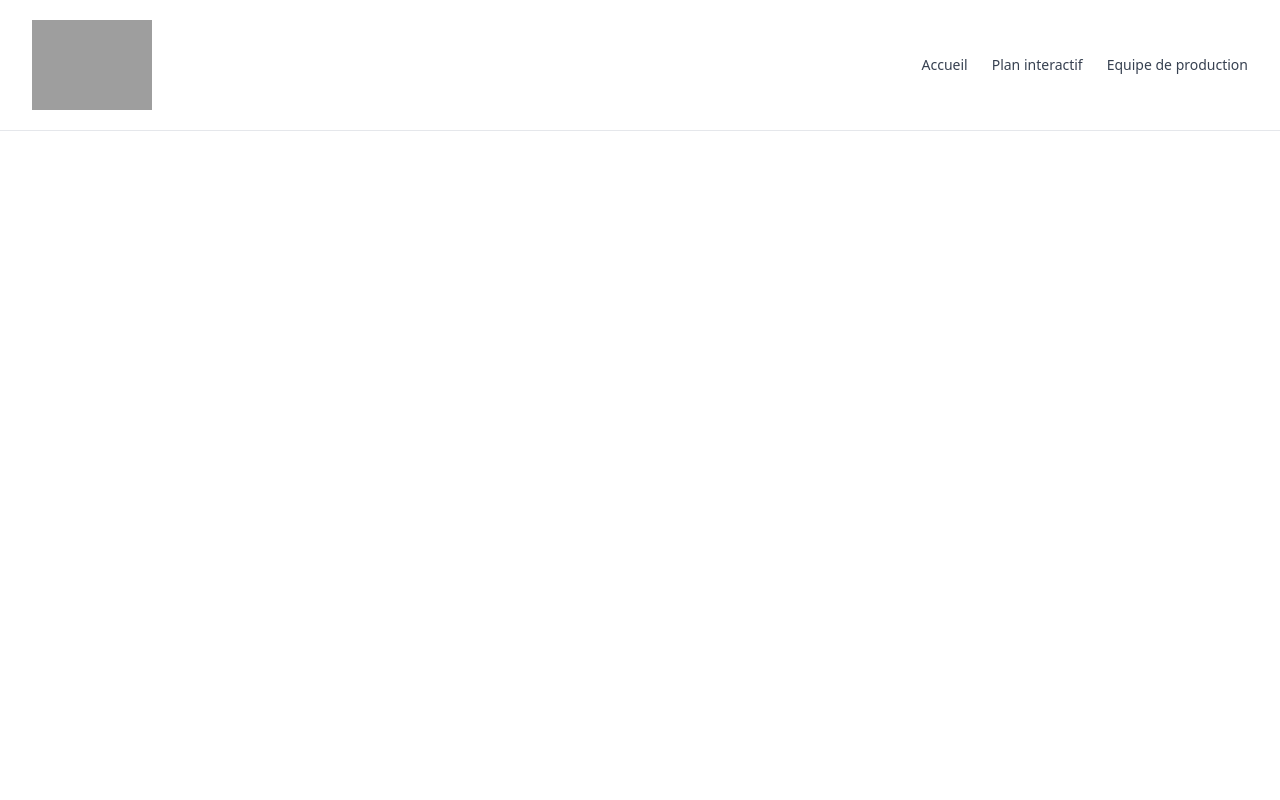
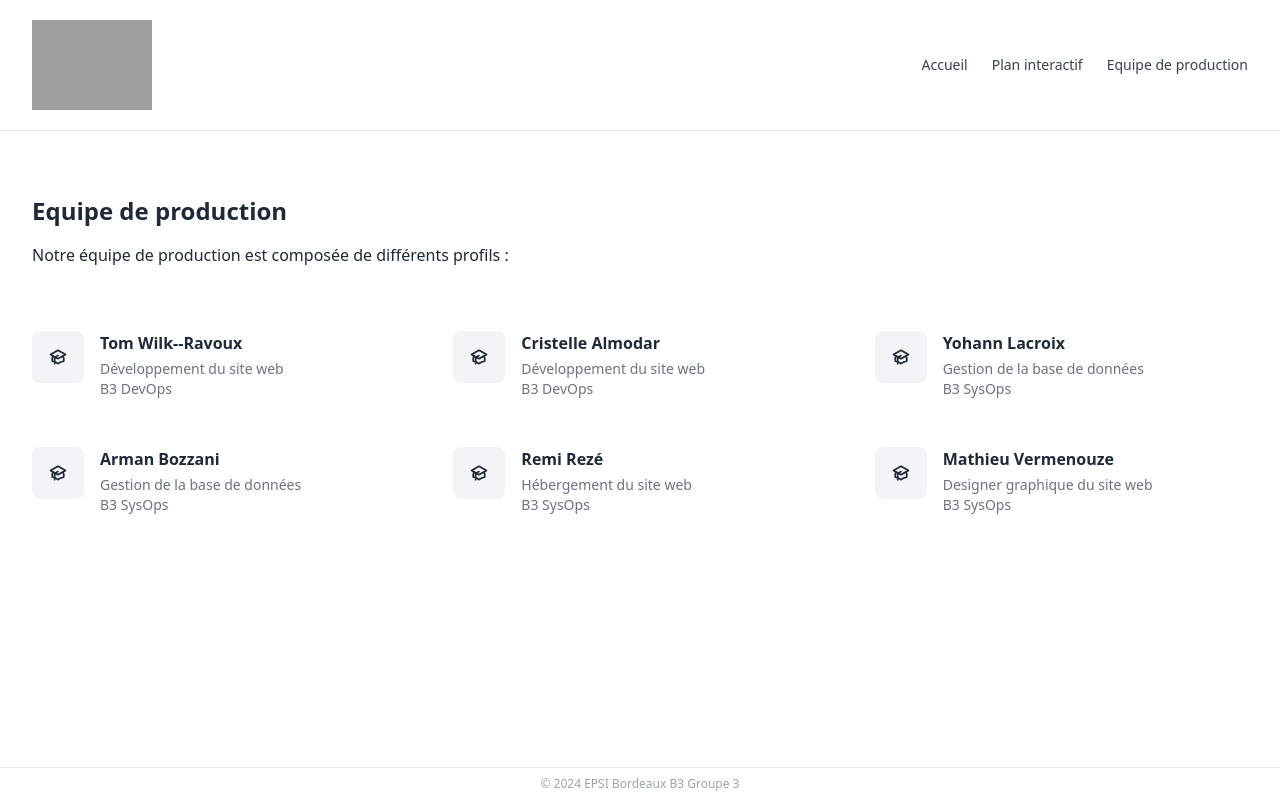
Before and after one commit to brikodepo/Workshop-B3, a React (Create React App) app in the folder workshop_bachelor/: page /team in a window 1280 px wide. Built offline with nearby package versions, Linux system fonts and the light colour scheme; grey boxes are pictures that could not be loaded.

Commit message:
add footer + team page, and update sidebar and homepage

```diff
--- /dev/null
+++ b/workshop_bachelor/src/components/footer.jsx
@@ -0,0 +1,11 @@
+const Footer = () => {
+    return (
+      <footer className="fixed bottom-0 left-0 w-full bg-white border-t">
+        <div className="text-xs text-gray-400 text-center py-2">
+          <p className="">© 2024 EPSI Bordeaux B3 Groupe 3</p>
+        </div>
+      </footer>
+    );
+  };
+
+  export default Footer;
--- a/workshop_bachelor/src/components/homepage.jsx
+++ b/workshop_bachelor/src/components/homepage.jsx
@@ -1,3 +1,4 @@
+import Footer from "./footer";
 import Navbar from "./navbar";
 import SideBar from "./sidebar";
 import BuildMap from "./map";
@@ -7,16 +8,17 @@
   return (
     <div>
       <Navbar />
-      <section className="h-screen">
-        <div className="flex h-full">
+      <section className="h-auto">
+        <div className="flex h-auto">
           <div className ="flex-grow leaflet-container">
             <BuildMap />
           </div>
-          <div className="w-64 ">
+          <div className="w-32 sm:w-64">
             <SideBar />
           </div>
         </div>
       </section>
+      <Footer />
     </div>
   );
 };
--- a/workshop_bachelor/src/components/sidebar.jsx
+++ b/workshop_bachelor/src/components/sidebar.jsx
@@ -152,15 +152,15 @@
 
   return (
     <>
-      <nav className="right-0 w-auto h-full border-l bg-white space-y-8 sm:w-80 bg-grey-100">
+      <nav className="right-0 w-full h-full border-l bg-white space-y-8 bg-grey-100">
         <div class="flex flex-col h-full">
           <div className="flex-1 flex flex-col h-full overflow-auto">
-            <ul className="px-4 text-sm font-medium flex-1">
+            <ul className="px-4 text-sm font-medium flex-1 mt-8">
               {navigation.map((item, idx) => (
                 <li key={idx}>
                   <a
                     href={item.href}
-                    className="flex items-center gap-x-2 text-gray-600 p-2 rounded-lg hover:bg-gray-50 active:bg-gray-100 duration-150"
+                    className="flex items-center gap-x-2 text-gray-800 p-2 rounded-lg hover:bg-gray-50 active:bg-gray-100 duration-150"
                   >
                     <div className="text-gray-500">{item.icon}</div>
                     {item.name}
@@ -174,7 +174,7 @@
                   <li key={idx}>
                     <a
                       href={item.href}
-                      className="flex items-center gap-x-2 text-gray-600 p-2 rounded-lg hover:bg-gray-50 active:bg-gray-100 duration-150"
+                      className="flex items-center gap-x-2 text-gray-800 p-2 rounded-lg hover:bg-gray-50 active:bg-gray-100 duration-150"
                     >
                       <div className="text-gray-500">{item.icon}</div>
                       {item.name}
--- a/workshop_bachelor/src/components/team.jsx
+++ b/workshop_bachelor/src/components/team.jsx
@@ -1,9 +1,215 @@
+import Footer from "./footer";
 import Navbar from "./navbar";
 
 const Team = () => {
+  return (
+    <>
+      <div>
+        <Navbar />
+        <section className="text-gray-800">
+          <div className="max-w-screen-xl px-4 py-8 sm:px-6 sm:py-12 lg:px-8 lg:py-16">
+            <div className="max-w-xl">
+              <h2 className="text-xl font-bold sm:text-2xl">
+                Equipe de production
+              </h2>
 
-  return (
-    <Navbar />
+              <p className="mt-4 text-gray-800">
+                Notre équipe de production est composée de différents profils :
+              </p>
+            </div>
+
+            <div className="mt-8 grid grid-cols-1 gap-8 md:mt-16 md:grid-cols-2 md:gap-12 lg:grid-cols-3">
+              <div className="flex items-start gap-4">
+                <span className="shrink-0 rounded-lg bg-gray-100 p-4">
+                  <svg
+                    className="size-5"
+                    fill="none"
+                    stroke="currentColor"
+                    viewBox="0 0 24 24"
+                    xmlns="http://www.w3.org/2000/svg"
+                  >
+                    <path d="M12 14l9-5-9-5-9 5 9 5z"></path>
+                    <path d="M12 14l6.16-3.422a12.083 12.083 0 01.665 6.479A11.952 11.952 0 0012 20.055a11.952 11.952 0 00-6.824-2.998 12.078 12.078 0 01.665-6.479L12 14z"></path>
+                    <path
+                      strokeLinecap="round"
+                      strokeLinejoin="round"
+                      strokeWidth="2"
+                      d="M12 14l9-5-9-5-9 5 9 5zm0 0l6.16-3.422a12.083 12.083 0 01.665 6.479A11.952 11.952 0 0012 20.055a11.952 11.952 0 00-6.824-2.998 12.078 12.078 0 01.665-6.479L12 14zm-4 6v-7.5l4-2.222"
+                    ></path>
+                  </svg>
+                </span>
+
+                <div>
+                  <h2 className="text-md font-bold">Tom Wilk--Ravoux</h2>
+
+                  <p className="mt-1 text-sm text-gray-500">
+                    Développement du site web
+                    <br />
+                    B3 DevOps
+                  </p>
+                </div>
+              </div>
+
+              <div className="flex items-start gap-4">
+                <span className="shrink-0 rounded-lg bg-gray-100 p-4">
+                  <svg
+                    className="size-5"
+                    fill="none"
+                    stroke="currentColor"
+                    viewBox="0 0 24 24"
+                    xmlns="http://www.w3.org/2000/svg"
+                  >
+                    <path d="M12 14l9-5-9-5-9 5 9 5z"></path>
+                    <path d="M12 14l6.16-3.422a12.083 12.083 0 01.665 6.479A11.952 11.952 0 0012 20.055a11.952 11.952 0 00-6.824-2.998 12.078 12.078 0 01.665-6.479L12 14z"></path>
+                    <path
+                      strokeLinecap="round"
+                      strokeLinejoin="round"
+                      strokeWidth="2"
+                      d="M12 14l9-5-9-5-9 5 9 5zm0 0l6.16-3.422a12.083 12.083 0 01.665 6.479A11.952 11.952 0 0012 20.055a11.952 11.952 0 00-6.824-2.998 12.078 12.078 0 01.665-6.479L12 14zm-4 6v-7.5l4-2.222"
+                    ></path>
+                  </svg>
+                </span>
+
+                <div>
+                  <h2 className="text-md font-bold">Cristelle Almodar</h2>
+
+                  <p className="mt-1 text-sm text-gray-500">
+                    Développement du site web
+                    <br />
+                    B3 DevOps
+                  </p>
+                </div>
+              </div>
+
+              <div className="flex items-start gap-4">
+                <span className="shrink-0 rounded-lg bg-gray-100 p-4">
+                  <svg
+                    className="size-5"
+                    fill="none"
+                    stroke="currentColor"
+                    viewBox="0 0 24 24"
+                    xmlns="http://www.w3.org/2000/svg"
+                  >
+                    <path d="M12 14l9-5-9-5-9 5 9 5z"></path>
+                    <path d="M12 14l6.16-3.422a12.083 12.083 0 01.665 6.479A11.952 11.952 0 0012 20.055a11.952 11.952 0 00-6.824-2.998 12.078 12.078 0 01.665-6.479L12 14z"></path>
+                    <path
+                      strokeLinecap="round"
+                      strokeLinejoin="round"
+                      strokeWidth="2"
+                      d="M12 14l9-5-9-5-9 5 9 5zm0 0l6.16-3.422a12.083 12.083 0 01.665 6.479A11.952 11.952 0 0012 20.055a11.952 11.952 0 00-6.824-2.998 12.078 12.078 0 01.665-6.479L12 14zm-4 6v-7.5l4-2.222"
+                    ></path>
+                  </svg>
+                </span>
+
+                <div>
+                  <h2 className="text-md font-bold">Yohann Lacroix</h2>
+
+                  <p className="mt-1 text-sm text-gray-500">
+                    Gestion de la base de données
+                    <br />
+                    B3 SysOps
+                  </p>
+                </div>
+              </div>
+
+              <div className="flex items-start gap-4">
+                <span className="shrink-0 rounded-lg bg-gray-100 p-4">
+                  <svg
+                    className="size-5"
+                    fill="none"
+                    stroke="currentColor"
+                    viewBox="0 0 24 24"
+                    xmlns="http://www.w3.org/2000/svg"
+                  >
+                    <path d="M12 14l9-5-9-5-9 5 9 5z"></path>
+                    <path d="M12 14l6.16-3.422a12.083 12.083 0 01.665 6.479A11.952 11.952 0 0012 20.055a11.952 11.952 0 00-6.824-2.998 12.078 12.078 0 01.665-6.479L12 14z"></path>
+                    <path
+                      strokeLinecap="round"
+                      strokeLinejoin="round"
+                      strokeWidth="2"
+                      d="M12 14l9-5-9-5-9 5 9 5zm0 0l6.16-3.422a12.083 12.083 0 01.665 6.479A11.952 11.952 0 0012 20.055a11.952 11.952 0 00-6.824-2.998 12.078 12.078 0 01.665-6.479L12 14zm-4 6v-7.5l4-2.222"
+                    ></path>
+                  </svg>
+                </span>
+
+                <div>
+                  <h2 className="text-md font-bold">Arman Bozzani</h2>
+
+                  <p className="mt-1 text-sm text-gray-500">
+                    Gestion de la base de données
+                    <br />
+                    B3 SysOps
+                  </p>
+                </div>
+              </div>
+
+              <div className="flex items-start gap-4">
+                <span className="shrink-0 rounded-lg bg-gray-100 p-4">
+                  <svg
+                    className="size-5"
+                    fill="none"
+                    stroke="currentColor"
+                    viewBox="0 0 24 24"
+                    xmlns="http://www.w3.org/2000/svg"
+                  >
+                    <path d="M12 14l9-5-9-5-9 5 9 5z"></path>
+                    <path d="M12 14l6.16-3.422a12.083 12.083 0 01.665 6.479A11.952 11.952 0 0012 20.055a11.952 11.952 0 00-6.824-2.998 12.078 12.078 0 01.665-6.479L12 14z"></path>
+                    <path
+                      strokeLinecap="round"
+                      strokeLinejoin="round"
+                      strokeWidth="2"
+                      d="M12 14l9-5-9-5-9 5 9 5zm0 0l6.16-3.422a12.083 12.083 0 01.665 6.479A11.952 11.952 0 0012 20.055a11.952 11.952 0 00-6.824-2.998 12.078 12.078 0 01.665-6.479L12 14zm-4 6v-7.5l4-2.222"
+                    ></path>
+                  </svg>
+                </span>
+
+                <div>
+                  <h2 className="text-md font-bold">Remi Rezé</h2>
+
+                  <p className="mt-1 text-sm text-gray-500">
+                    Hébergement du site web
+                    <br />
+                    B3 SysOps
+                  </p>
+                </div>
+              </div>
+
+              <div className="flex items-start gap-4">
+                <span className="shrink-0 rounded-lg bg-gray-100 p-4">
+                  <svg
+                    className="size-5"
+                    fill="none"
+                    stroke="currentColor"
+                    viewBox="0 0 24 24"
+                    xmlns="http://www.w3.org/2000/svg"
+                  >
+                    <path d="M12 14l9-5-9-5-9 5 9 5z"></path>
+                    <path d="M12 14l6.16-3.422a12.083 12.083 0 01.665 6.479A11.952 11.952 0 0012 20.055a11.952 11.952 0 00-6.824-2.998 12.078 12.078 0 01.665-6.479L12 14z"></path>
+                    <path
+                      strokeLinecap="round"
+                      strokeLinejoin="round"
+                      strokeWidth="2"
+                      d="M12 14l9-5-9-5-9 5 9 5zm0 0l6.16-3.422a12.083 12.083 0 01.665 6.479A11.952 11.952 0 0012 20.055a11.952 11.952 0 00-6.824-2.998 12.078 12.078 0 01.665-6.479L12 14zm-4 6v-7.5l4-2.222"
+                    ></path>
+                  </svg>
+                </span>
+
+                <div>
+                  <h2 className="text-md font-bold">Mathieu Vermenouze</h2>
+
+                  <p className="mt-1 text-sm text-gray-500">
+                    Designer graphique du site web
+                    <br />
+                    B3 SysOps
+                  </p>
+                </div>
+              </div>
+            </div>
+          </div>
+        </section>
+      </div>
+      <Footer />
+    </>
   );
 };
 
```
